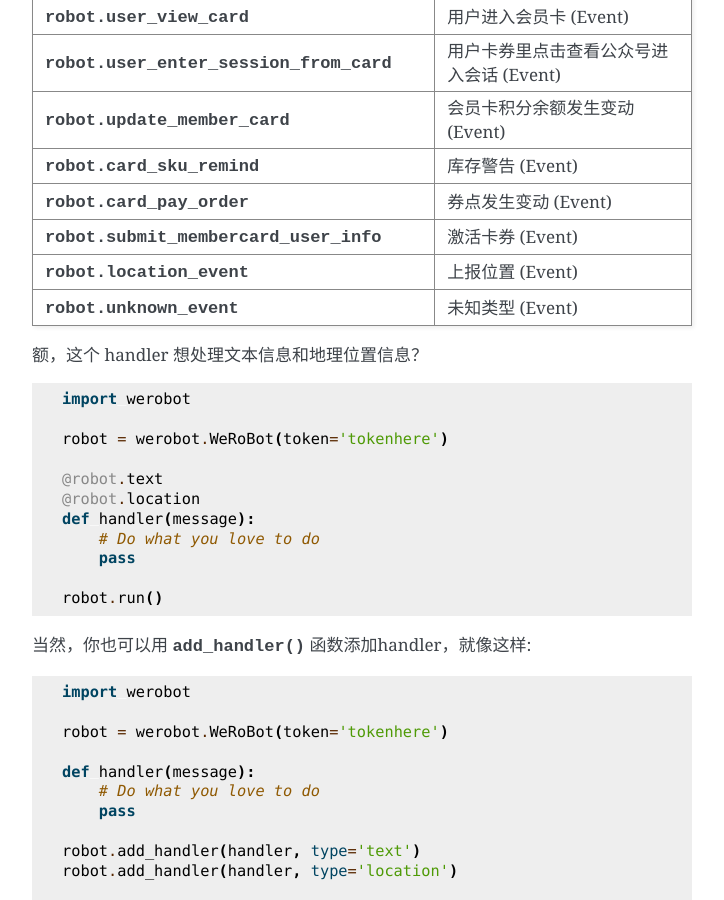
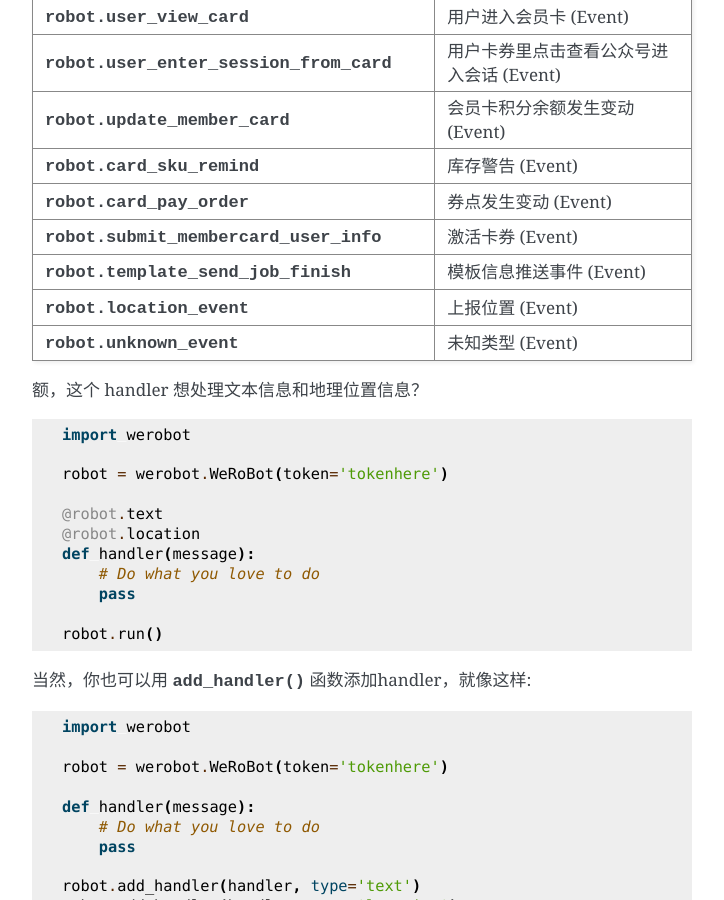
Before and after one commit to offu/WeRoBot, a Sphinx documentation site: the page built from docs/handlers.rst, in a window 1280 px wide and 900 px high, scrolled down 2329 px. Shown: the whole window, without its empty margins (388-1112 px from the left). Built offline with Sphinx 7.4.7, drawn with Linux system fonts in a browser that asks for light colours.

Commit message:
add template_send_job_finish Event Function Decorator to docs/robots.rst which as a list to all messages/events callback

```diff
--- a/docs/handlers.rst
+++ b/docs/handlers.rst
@@ -90,6 +90,7 @@
 :func:`robot.card_sku_remind <werobot.robot.BaseRoBot.card_sku_remind>`                                     库存警告 (Event)
 :func:`robot.card_pay_order <werobot.robot.BaseRoBot.card_pay_order>`                                       券点发生变动 (Event)
 :func:`robot.submit_membercard_user_info <werobot.robot.BaseRoBot.submit_membercard_user_info>`             激活卡券 (Event)
+:func:`robot.template_send_job_finish <werobot.robot.BaseRoBot.template_send_job_finish>`                   模板信息推送事件 (Event)
 :func:`robot.location_event <werobot.robot.BaseRoBot.location_event>`                                       上报位置 (Event)
 :func:`robot.unknown_event <werobot.robot.BaseRoBot.unknown_event>`                                         未知类型 (Event)
 ========================================================================================================  =========================================
```
